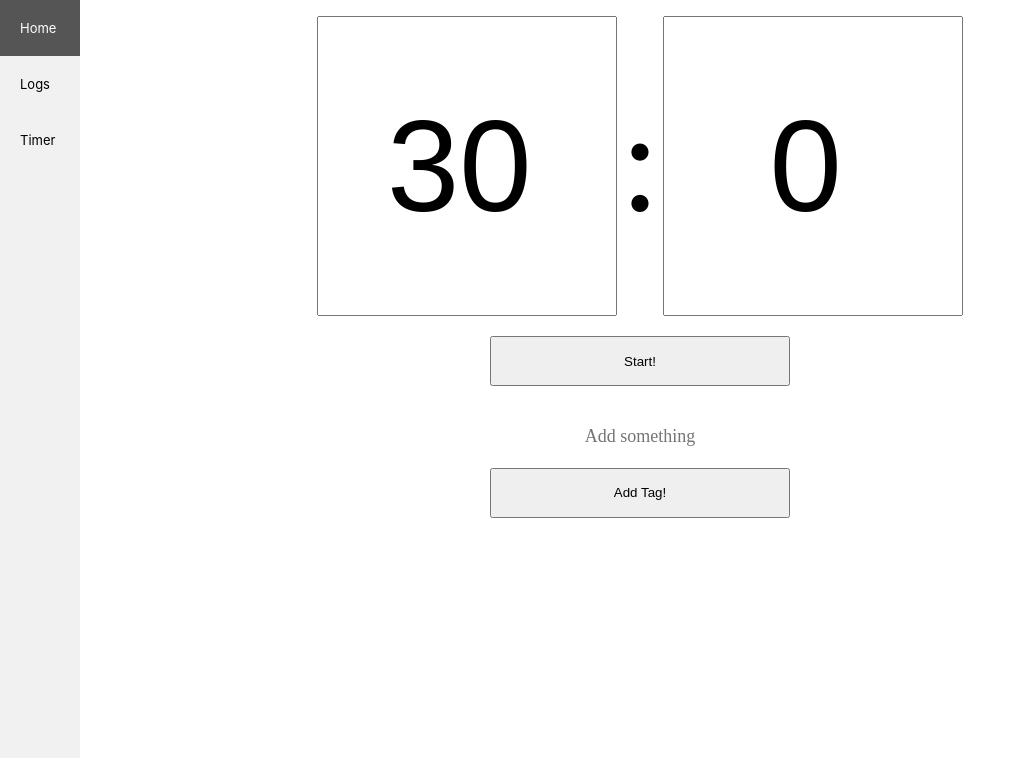
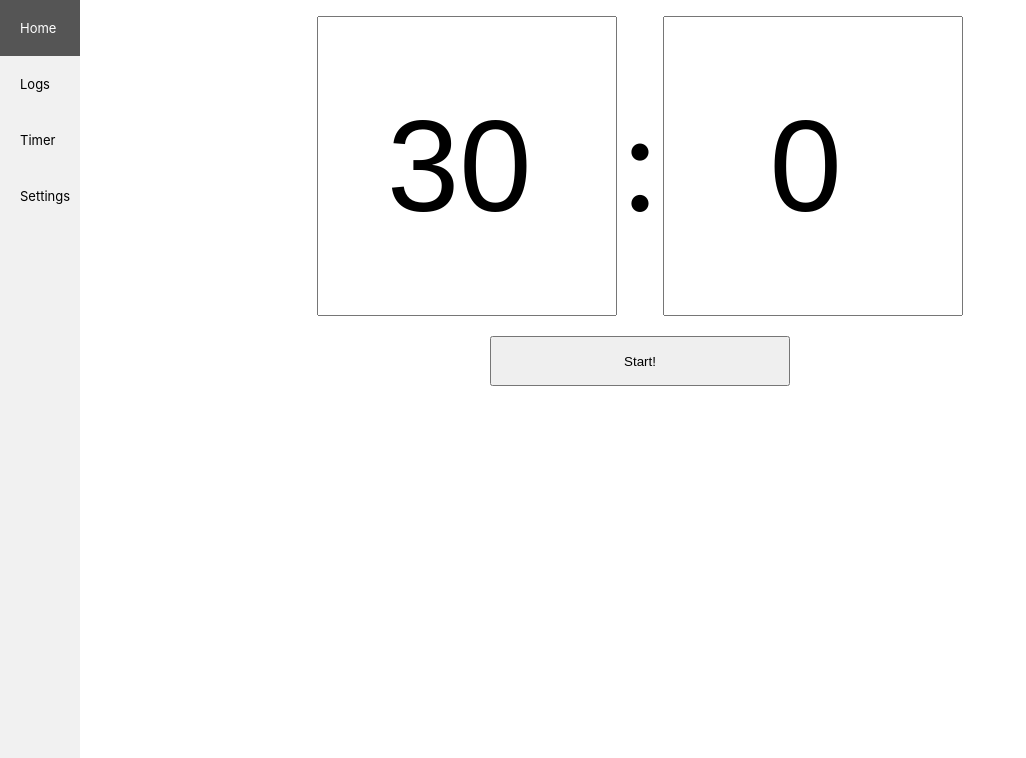
Before and after one commit to kym2006/accord, a Flask app: page / in a window 1280 px wide. Shown: the top 758 px of the page, without its empty margins (0-1026 px from the left). Run offline with Flask 2, Linux system fonts and the light colour scheme; some libraries are stand-ins or nearby versions.

Commit message:
settings page

```diff
--- a/main.py
+++ b/main.py
@@ -10,26 +10,7 @@ app = flask.Flask(__name__)
 timeleft = -1
 settime = -1
 
-
-@app.route('/')
-def root():
-    return render_template("index.html")
-
-
-@app.route('/done')
-def done():
-    if os.path.exists("data.json"):
-        with open("data.json") as datafile:
-            savedata = json.load(datafile)
-    else:
-        savedata = {}
-        savedata["id"] = 0
-        savedata["tags"] = []
-    return render_template('index.html', done=1, tags=savedata["tags"])
-
-
-@app.route('/addtag', methods=["POST"])
-def addtag():
+def getdata():
     if os.path.exists("data.json"):
         with open("data.json") as datafile:
             savedata = json.load(datafile)
@@ -39,7 +20,31 @@ def addtag():
         savedata["tags"] = []
     if "tags" not in savedata:
         savedata["tags"] = []
-    savedata["tags"].append(request.form["newtag"])
+    if "id" not in savedata:
+        savedata["id"] = 0
+    return savedata
+
+@app.route('/')
+def root():
+    return render_template("index.html")
+
+@app.route('/settings')
+def settings():
+    savedata = getdata()
+    return render_template("settings.html", tags=savedata["tags"])
+
+
+@app.route('/done')
+def done():
+    savedata = getdata()
+    return render_template('index.html', done=1, tags=savedata["tags"])
+
+
+@app.route('/addtag', methods=["POST"])
+def addtag():
+    savedata = getdata()
+    if request.form["newtag"] not in savedata["tags"]:
+        savedata["tags"].append(request.form["newtag"])
     with open("data.json", "w+") as datafile:
         json.dump(savedata, datafile)
 
@@ -82,13 +87,7 @@ def resettimer():
 
 @app.route('/viewlogs')
 def viewlogs():
-    if os.path.exists("data.json"):
-        with open("data.json") as datafile:
-            savedata = json.load(datafile)
-    else:
-        savedata = {}
-        savedata["id"] = 0
-        savedata["tags"] = []
+    savedata = getdata()
     for k, v in savedata.items():
         if type(v) == type(savedata):
             v['enddate'] = datetime.strptime(
@@ -118,17 +117,17 @@ def viewlogs():
 def intolog():
     if settime == -1:
         return render_template("index.html")
-    if os.path.exists("data.json"):
-        with open("data.json") as datafile:
-            savedata = json.load(datafile)
-    else:
-        savedata = {}
-        savedata["id"] = 0
-        savedata["tags"] = []
+    savedata = getdata()
     id = savedata["id"]
     savedata["id"] += 1
+    desc = request.form["desc"]
+    for k, v in request.form.items():
+        print(k[:3])
+        if k[:3] == "tag" and v=="on":
+            desc += f"| {k[3:]} "
+    print(desc)
     savedata[id] = dict({
-        "desc": request.form["desc"],
+        "desc": desc,
         "enddate": str(datetime.now()),
         "duration": settime
     })
--- a/static/styles.css
+++ b/static/styles.css
@@ -140,3 +140,17 @@ div.content {
   font-size: 18px;
   text-align: center;
 }
+
+.atag {
+  position: relative;
+  top: 30px;
+  padding: 10px;
+  font-size: 20px;
+  outline-style: auto;
+  cursor: pointer;
+
+}
+
+.atag:hover{
+  opacity: 25%;
+}
--- a/templates/index.html
+++ b/templates/index.html
@@ -19,8 +19,8 @@
         />
         <br>
         {% for tag in tags %}
-        <span style="width: 25px; height: 25px; font-size: 25px;">{{tag}}</span>
-        <input type="checkbox" style="width: 25px; height: 25px" />
+        <label for="tag{{tag}}" style="width: 25px; height: 25px; font-size: 25px;">{{tag}}</label>
+        <input type="checkbox" style="width: 25px; height: 25px" id="tag{{tag}}" name="tag{{tag}}"/>
         {% endfor %}
         <br>
         <input type="submit" id="startbutton" />
@@ -56,18 +56,6 @@
     <br />
     <input type="submit" value="Start!" id="startbutton" />
   </form>
-  <div>
-    <form action="{{ url_for('addtag') }}" method="POST">
-      <input
-        type="text"
-        name="newtag"
-        class="addtaginput"
-        placeholder="Add something"
-      />
-      <br />
-      <input type="submit" value="Add Tag!" id="startbutton" />
-    </form>
-  </div>
   <script>
     // Get the modal
     var modal = document.getElementById("myModal");
--- a/templates/logs.html
+++ b/templates/logs.html
@@ -10,7 +10,7 @@
         >{{i['starttime']}} - {{i['endtime']}} {{i['duration']}}</span
       >
       <div>
-        <p style="position: relative; left: 20px">| {{i['desc']}}</p>
+        <p style="position: relative; left: 20px"> &#8203; {{i['desc']}}</p>
       </div>
     </div>
 
--- a/templates/template.html
+++ b/templates/template.html
@@ -11,7 +11,8 @@
     <div class="sidebar">
       <a class="" href=".">Home</a>
       <a class="" href="{{ url_for('viewlogs') }}">Logs</a>
-      <a class="" href="{{ url_for('loadtime') }}"> Timer </a>
+      <a class="" href="{{ url_for('loadtime') }}">Timer</a>
+      <a class="" href="{{ url_for('settings') }}">Settings</a>
     </div>
   </body>
   <div class="content">{% block body %} Body {% endblock %}</div>
```
